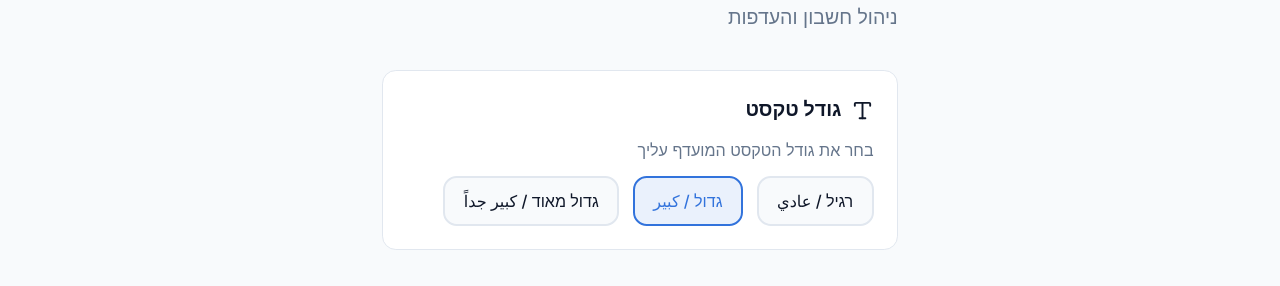
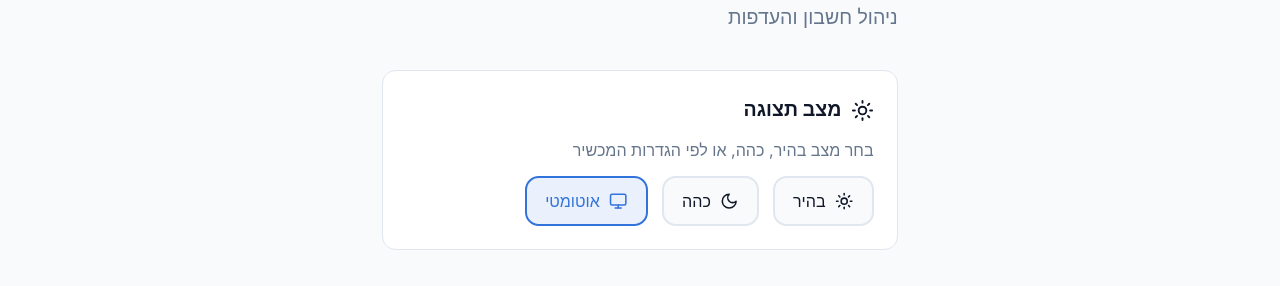
Before and after one commit to rawan28/rebrain, a React (Vite) app: page /settings in a window 1280 px wide. Shown: the part 201-487 px from the top of the page. Built offline with nearby package versions, Linux system fonts and the light colour scheme; no server answers.

Commit message:
File changes

```diff
--- a/src/lib/ThemeProvider.jsx
+++ b/src/lib/ThemeProvider.jsx
@@ -12,19 +12,36 @@ export function applyFontSize(key) {
   document.documentElement.style.fontSize = size.scale;
 }
 
+export function applyTheme(mode) {
+  // mode: 'light' | 'dark' | 'system'
+  if (mode === 'dark') {
+    document.documentElement.classList.add('dark');
+  } else if (mode === 'light') {
+    document.documentElement.classList.remove('dark');
+  } else {
+    // system
+    const dark = window.matchMedia('(prefers-color-scheme: dark)').matches;
+    document.documentElement.classList.toggle('dark', dark);
+  }
+}
+
 export default function ThemeProvider({ children }) {
   useEffect(() => {
     // Apply saved font size
     const savedSize = localStorage.getItem('rebrain_fontsize') || 'large';
     applyFontSize(savedSize);
 
-    // Apply theme
-    const apply = (dark) => {
-      document.documentElement.classList.toggle('dark', dark);
+    // Apply saved theme
+    const savedTheme = localStorage.getItem('rebrain_theme') || 'system';
+    applyTheme(savedTheme);
+
+    // Listen to system changes only if mode is 'system'
+    const mq = window.matchMedia('(prefers-color-scheme: dark)');
+    const handler = () => {
+      if ((localStorage.getItem('rebrain_theme') || 'system') === 'system') {
+        applyTheme('system');
+      }
     };
-    const mq = window.matchMedia('(prefers-color-scheme: dark)');
-    apply(mq.matches);
-    const handler = (e) => apply(e.matches);
     mq.addEventListener('change', handler);
     return () => mq.removeEventListener('change', handler);
   }, []);
--- a/src/pages/Settings.jsx
+++ b/src/pages/Settings.jsx
@@ -1,7 +1,7 @@
 import { useState } from 'react';
 import { Button } from '@/components/ui/button';
 import { base44 } from '@/api/base44Client';
-import { Trash2, AlertTriangle, Type } from 'lucide-react';
+import { Trash2, AlertTriangle, Type, Sun, Moon, Monitor } from 'lucide-react';
 import {
   Dialog,
   DialogContent,
@@ -11,13 +11,20 @@ import {
   DialogFooter,
 } from '@/components/ui/dialog';
 import { useLang } from '@/lib/LanguageContext';
-import { FONT_SIZES, applyFontSize } from '@/lib/ThemeProvider';
+import { FONT_SIZES, applyFontSize, applyTheme } from '@/lib/ThemeProvider';
 
 export default function Settings() {
   const { t } = useLang();
   const [showConfirm, setShowConfirm] = useState(false);
   const [deleting, setDeleting] = useState(false);
   const [fontSize, setFontSize] = useState(() => localStorage.getItem('rebrain_fontsize') || 'large');
+  const [theme, setTheme] = useState(() => localStorage.getItem('rebrain_theme') || 'system');
+
+  const handleTheme = (mode) => {
+    setTheme(mode);
+    localStorage.setItem('rebrain_theme', mode);
+    applyTheme(mode);
+  };
 
   const handleFontSize = (key) => {
     setFontSize(key);
@@ -40,6 +47,34 @@ export default function Settings() {
       <div>
         <h2 className="text-2xl font-bold">{t.settingsTitle || 'הגדרות'}</h2>
         <p className="text-muted-foreground mt-1">{t.settingsDesc || 'ניהול חשבון והעדפות'}</p>
+      </div>
+
+      {/* Theme */}
+      <div className="bg-card border border-border rounded-xl p-5 space-y-3">
+        <div className="flex items-center gap-2 font-semibold text-foreground">
+          <Sun className="w-5 h-5" />
+          {t.settingsTheme || 'מצב תצוגה'}
+        </div>
+        <p className="text-sm text-muted-foreground">{t.settingsThemeDesc || 'בחר מצב בהיר, כהה, או לפי הגדרות המכשיר'}</p>
+        <div className="flex gap-3 flex-wrap">
+          {[
+            { key: 'light', label: t.themeLight || 'בהיר', Icon: Sun },
+            { key: 'dark', label: t.themeDark || 'כהה', Icon: Moon },
+            { key: 'system', label: t.themeSystem || 'אוטומטי', Icon: Monitor },
+          ].map(({ key, label, Icon }) => (
+            <button
+              key={key}
+              onClick={() => handleTheme(key)}
+              className={`flex items-center gap-2 px-4 py-2.5 rounded-xl border-2 font-medium transition-all text-sm min-h-[44px]
+                ${theme === key
+                  ? 'border-primary bg-primary/10 text-primary'
+                  : 'border-border bg-background text-foreground hover:border-primary/50'}`}
+            >
+              <Icon className="w-4 h-4" />
+              {label}
+            </button>
+          ))}
+        </div>
       </div>
 
       {/* Font size */}
```
